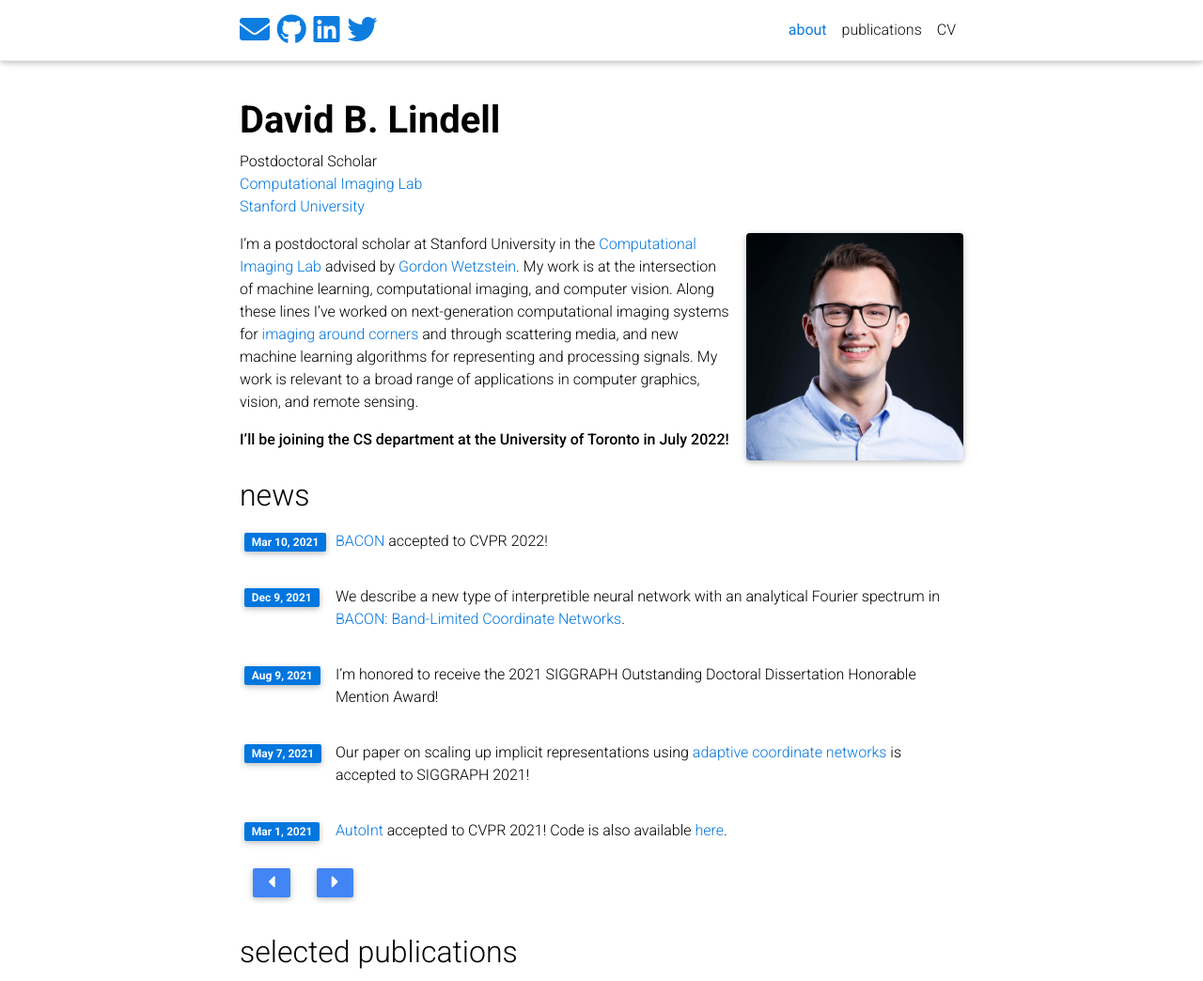
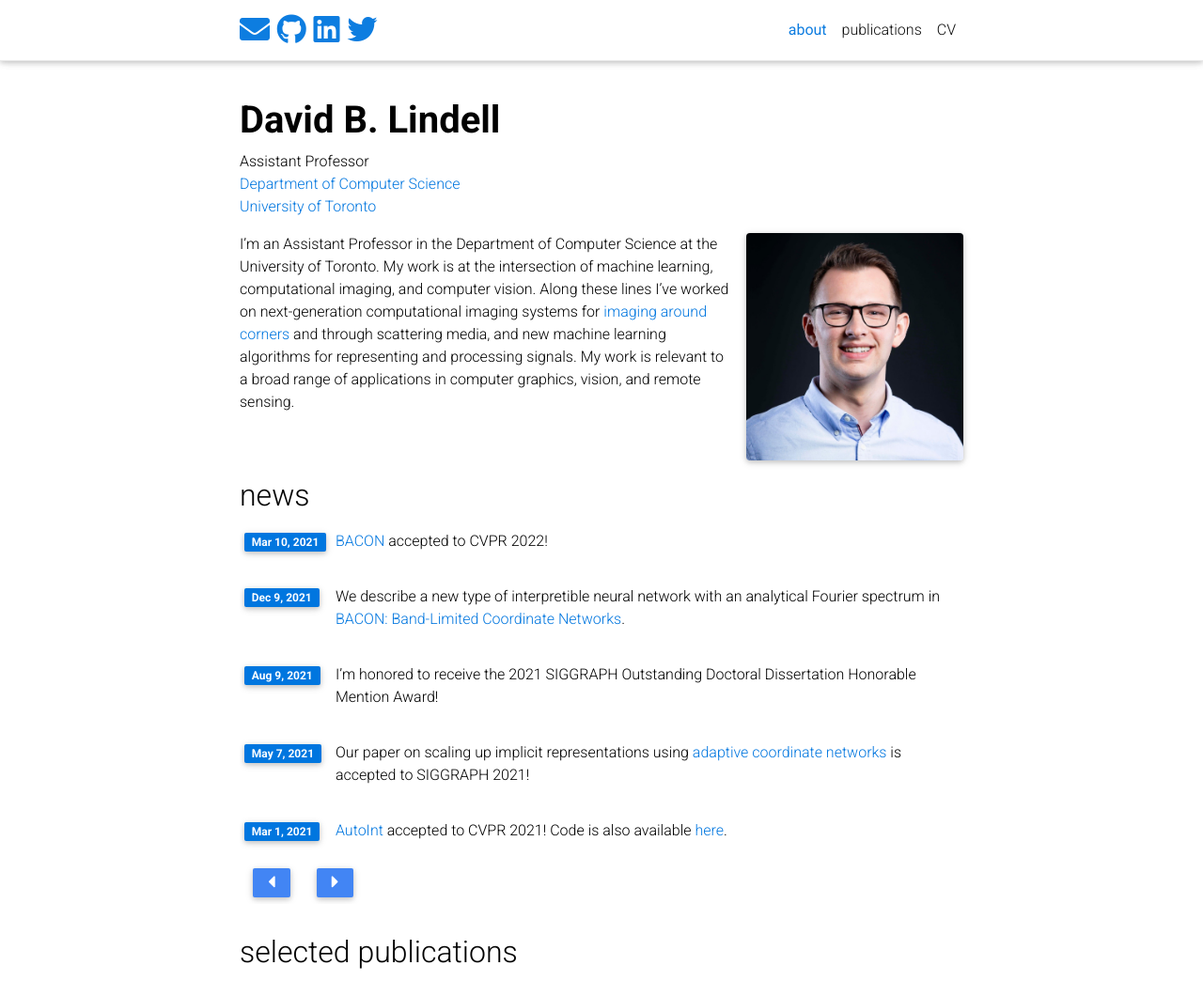
Before and after one commit to davelindell/davelindell.github.io, a Jekyll site: the page built from _pages/about.md, in a window 1280 px wide and 1218 px high, cut to the strip 0-1044 px from the top of the window. Shown: the whole strip at 94% size. Built offline with Jekyll 4.4.1, drawn with Linux system fonts in a browser that asks for light colours; nearby versions of some CDN libraries; a style sheet for code colours, icons or effects is not loaded.

Commit message:
update about

```diff
--- a/Gemfile
+++ b/Gemfile
@@ -23,3 +23,5 @@ end
 
 # Performance-booster for watching directories on Windows
 gem "wdm", "~> 0.1.1", :platforms => [:mingw, :x64_mingw, :mswin]
+
+gem "ffi", "~> 1.15"
--- a/_pages/about.md
+++ b/_pages/about.md
@@ -2,7 +2,7 @@
 layout: about
 title: about
 permalink: /
-description: Postdoctoral Scholar<br><a href="http://computationalimaging.org/">Computational Imaging Lab</a><br><a href="https://www.stanford.edu/">Stanford University</a>
+description: Assistant Professor<br><a href="https://web.cs.toronto.edu/">Department of Computer Science</a><br><a href="https://www.utoronto.ca/">University of Toronto</a>
 
 profile:
   align: right
@@ -13,9 +13,7 @@ news: true  # includes a list of news items
 selected_papers: true # includes a list of papers marked as "selected={true}"
 ---
 
-I'm a postdoctoral scholar at Stanford University in the [Computational Imaging Lab](http://www.computationalimaging.org/){:target="_blank"} advised by [Gordon Wetzstein](https://stanford.edu/~gordonwz/). My work is at the intersection of machine learning, computational imaging, and computer vision. Along these lines I've worked on next-generation computational imaging systems for [imaging around corners](http://go.ted.com/davidlindell/){:target="_blank"} and through scattering media, and new machine learning algorithms for representing and processing signals. My work is relevant to a broad range of applications in computer graphics, vision, and remote sensing.
-
-**I'll be joining the CS department at the University of Toronto in July 2022!**
+I'm an Assistant Professor in the Department of Computer Science at the University of Toronto. My work is at the intersection of machine learning, computational imaging, and computer vision. Along these lines I've worked on next-generation computational imaging systems for [imaging around corners](http://go.ted.com/davidlindell/){:target="_blank"} and through scattering media, and new machine learning algorithms for representing and processing signals. My work is relevant to a broad range of applications in computer graphics, vision, and remote sensing.
 
 {% comment %}
 Students interested in joining my group starting in Fall 2022 should apply to the [Department of Computer Science](https://web.cs.toronto.edu/graduate/prospective). More on [this page](/joining).
```
Also changed, not shown: Gemfile.lock.
